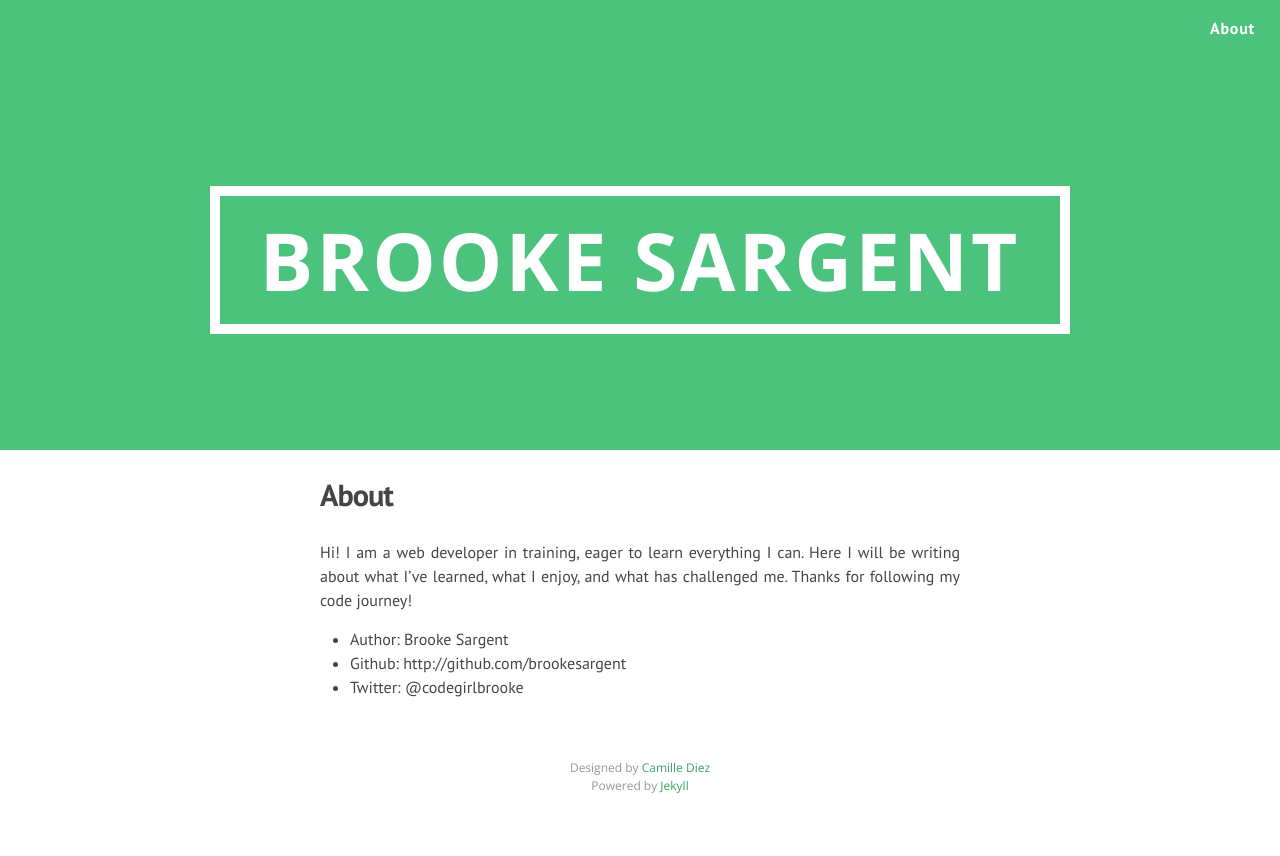
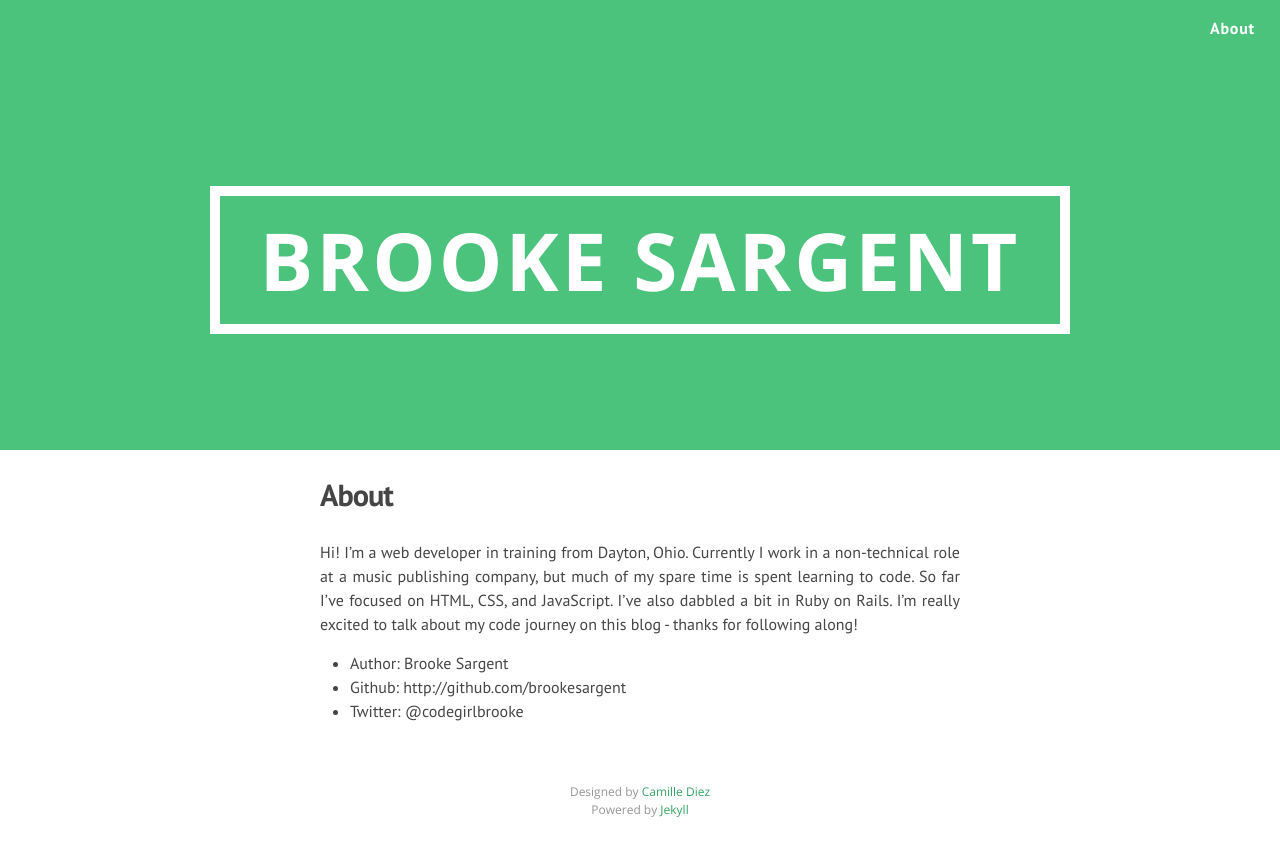
Before and after one commit to brookesargent/brookesargent.github.io, a Jekyll site: the page built from about.md, in a window 1280 px wide. Shown: the top 856 px of the page. Built offline with Jekyll 4.4.1, drawn with Linux system fonts in a browser that asks for light colours; nearby versions of some CDN libraries; Markdown is read by kramdown in place of the engine named in the settings.

Commit message:
updated bio

```diff
--- a/about.md
+++ b/about.md
@@ -4,7 +4,7 @@ title: About
 permalink: /about/
 ---
 
-Hi! I am a web developer in training, eager to learn everything I can. Here I will be writing about what I've learned, what I enjoy, and what has challenged me. Thanks for following my code journey!
+Hi! I'm a web developer in training from Dayton, Ohio. Currently I work in a non-technical role at a music publishing company, but much of my spare time is spent learning to code. So far I've focused on HTML, CSS, and JavaScript. I've also dabbled a bit in Ruby on Rails. I'm really excited to talk about my code journey on this blog - thanks for following along!
 
 * Author: Brooke Sargent
 * Github: http://github.com/brookesargent
```
